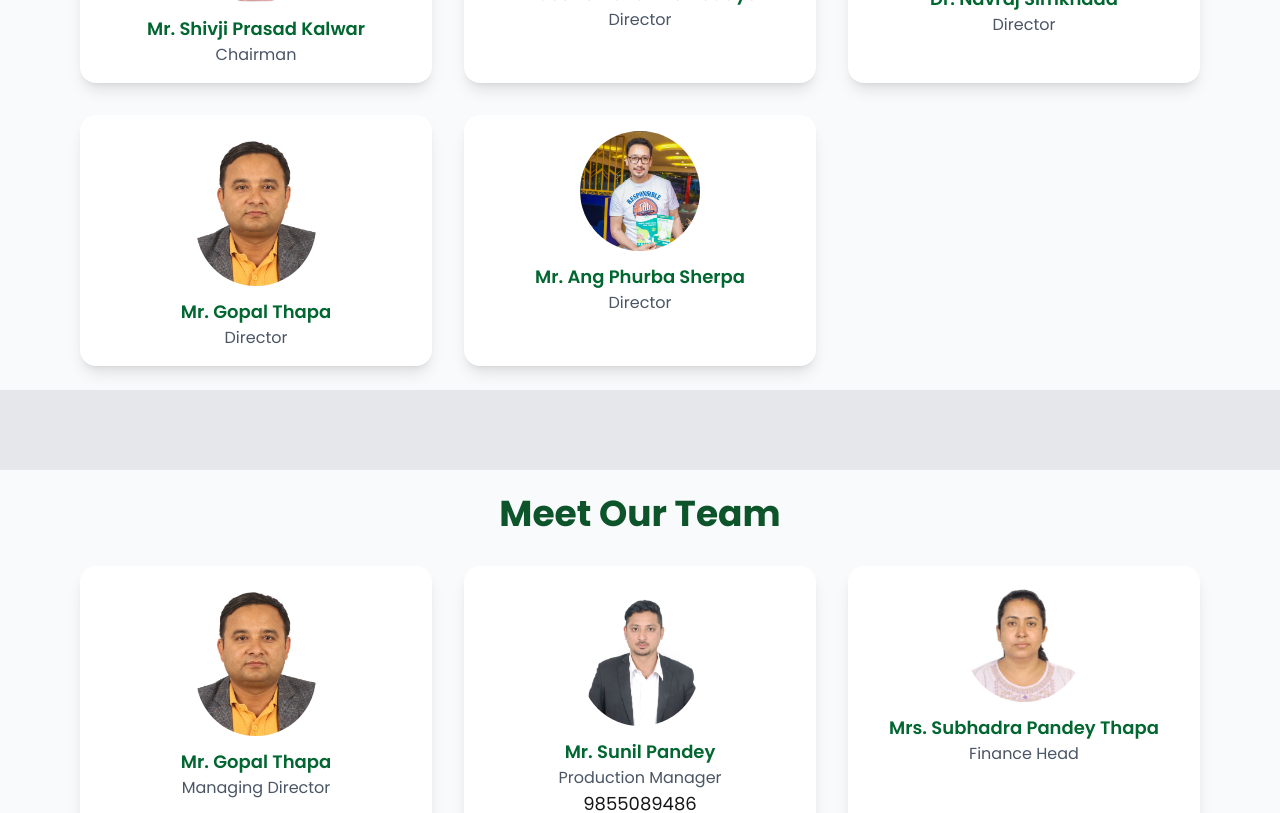
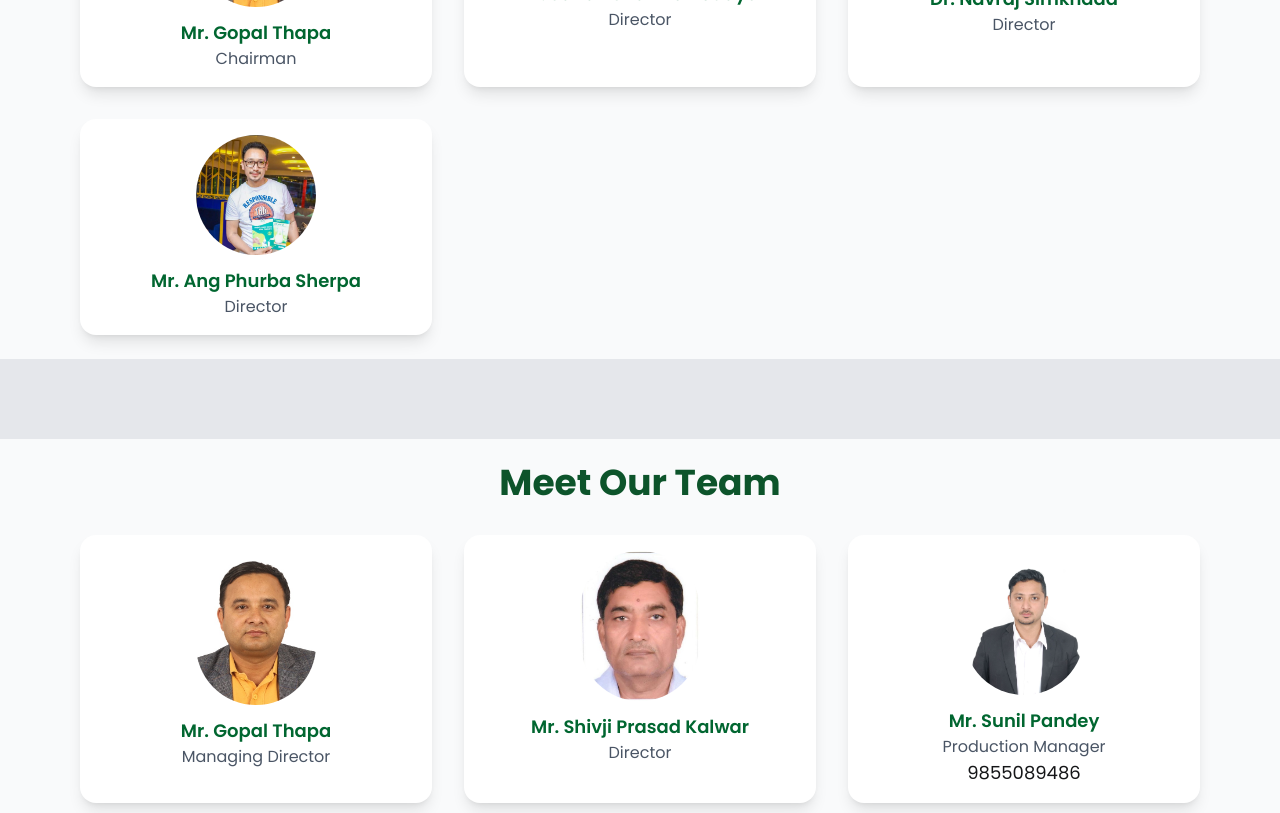
Before and after one commit to sunflowerIU/agriculture-project, a Next.js app: page /about in a window 1280 px wide. Shown: the part 840-1653 px from the top of the page. Built offline with nearby package versions, Linux system fonts and the light colour scheme; no server answers.

Commit message:
chairmen fix

```diff
--- a/app/_components/AboutContent.js
+++ b/app/_components/AboutContent.js
@@ -13,6 +13,13 @@ const teamMembers = [
     gender: "male",
     position: "Managing Director",
     img: "/team/gopal.jpg",
+  },
+  {
+    id: 1,
+    name: " Shivji Prasad Kalwar",
+    gender: "male",
+    position: "Director",
+    img: "/team/chairman.jpg",
   },
 
   {
@@ -31,7 +38,7 @@ const teamMembers = [
     img: "/team/subhadra-pandey.jpg",
   },
   {
-    id: 1,
+    id: 7,
     name: "Krishna Thapa",
     gender: "male",
     position: "Technical Head",
@@ -49,11 +56,11 @@ const teamMembers = [
 
 const boardMembers = [
   {
-    id: 1,
-    name: " Shivji Prasad Kalwar",
+    id: 5,
+    name: " Gopal Thapa",
     gender: "male",
     position: "Chairman",
-    img: "/team/chairman.jpg",
+    img: "/team/gopal.jpg",
   },
   {
     id: 2,
@@ -70,13 +77,7 @@ const boardMembers = [
     img: "/team/navraj.jpg",
     prefix: "Dr",
   },
-  {
-    id: 5,
-    name: " Gopal Thapa",
-    gender: "male",
-    position: "Director",
-    img: "/team/gopal.jpg",
-  },
+
   {
     id: 4,
     name: " Ang Phurba Sherpa",
--- a/app/page.js
+++ b/app/page.js
@@ -6,8 +6,6 @@ import Button from "./_components/Button";
 import ContactFooter from "./_components/ContactFooter";
 import HomeContent from "./_components/HomeContents";
 import PhoneNumber from "./_components/PhoneNumber";
-import { FaMobileScreenButton } from "react-icons/fa6";
-import { MdOutlineMail } from "react-icons/md";
 
 export const metadata = {
   title: process.env.NEXT_PUBLIC_COMPANY_NAME,
```
